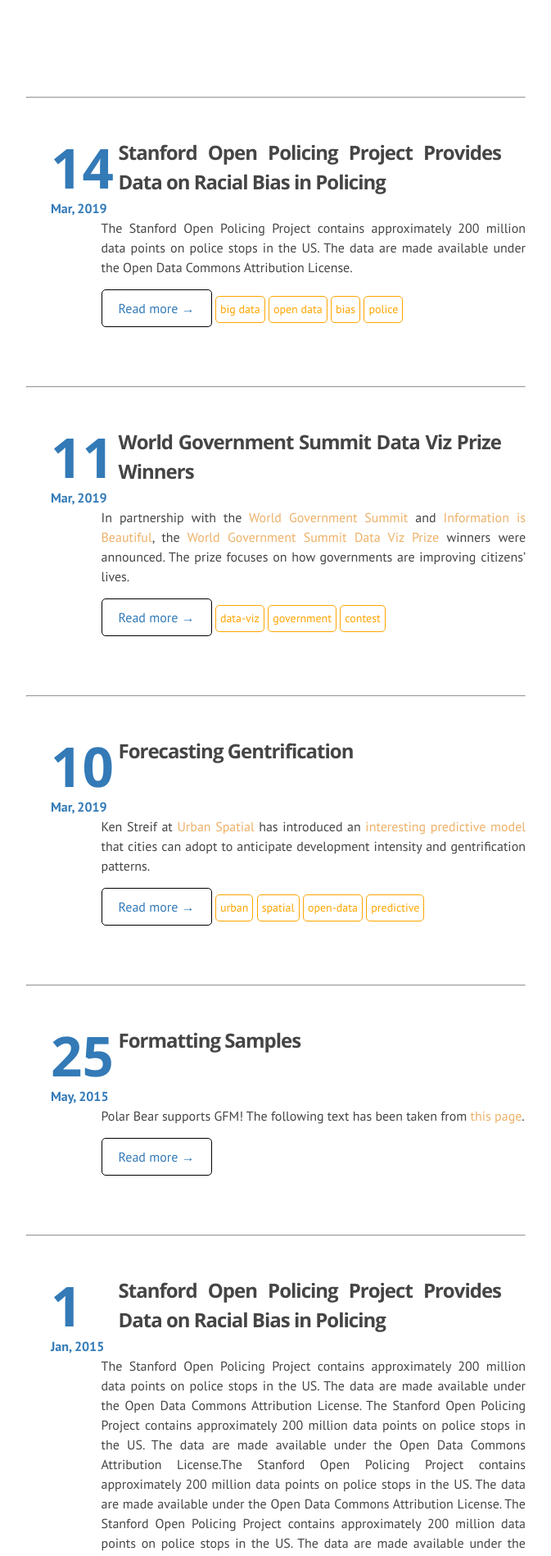
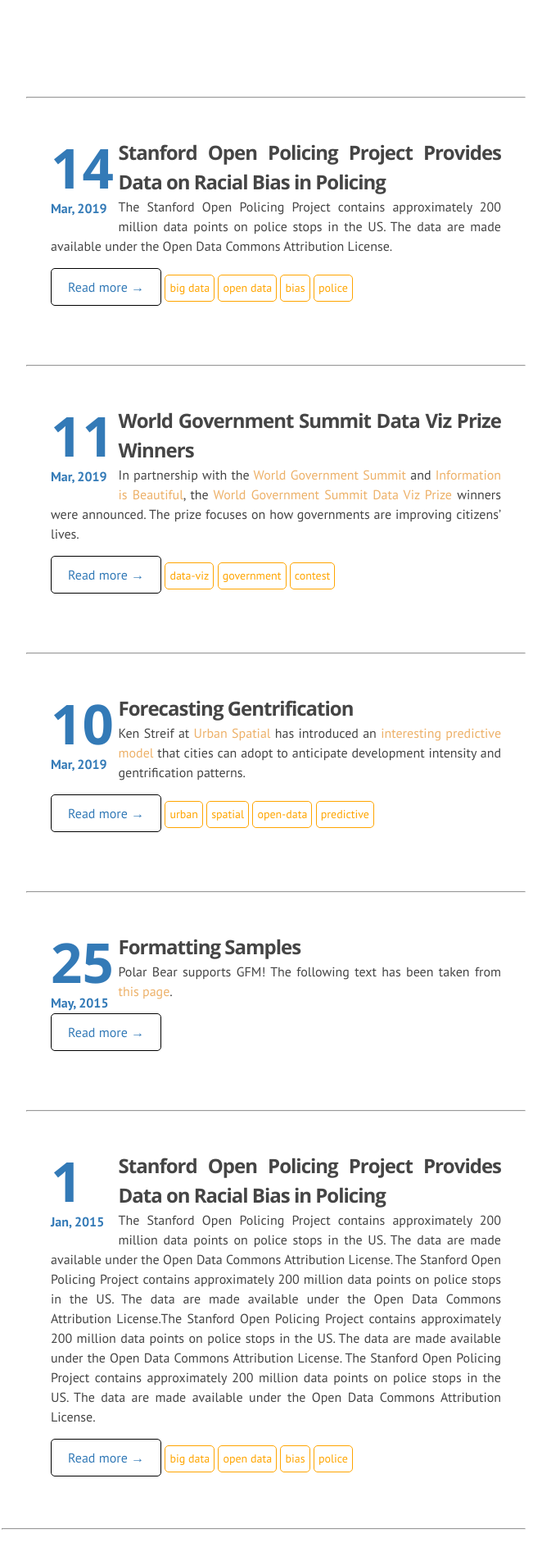
Before and after one commit to DS4PS/ds4ps.github.io, a Jekyll site: the page built from index.md, in a window 1280 px wide. Shown: the part 1210-3108 px from the top of the page at 82% size, without its empty margins (318-991 px from the left). Built offline with Jekyll 4.4.1, drawn with Linux system fonts in a browser that asks for light colours; nearby versions of some CDN libraries; library files that are not in the unit come from our copies.

Commit message:
Update index.html

```diff
--- a/_layouts/index.html
+++ b/_layouts/index.html
@@ -105,11 +105,11 @@
             <span style="color:#337ab7;font-weight:bold;">{{ post.date | date: "%b, %Y" }}</span><br>
         </div>
 
-        <div style = "float:left;width:85%">
+        <div style = "float:right;width:85%">
             <a class = "post-css" href="{{ post.url | prepend: site.baseurl }}">
             <h4>{{ post.title }}</h4>
             </a>
-        </div>
+        <!--  </div>  -->
 
         </div>
 
@@ -117,7 +117,7 @@
 
           <!--  -------- BLOG BODY -----------  -->
 
-          <div style="float:right;width:85%">
+          <!-- <div style="float:right;width:85%"> -->
 
           <div class = "uk-card-body">
                 {{ post.excerpt  }}
```
